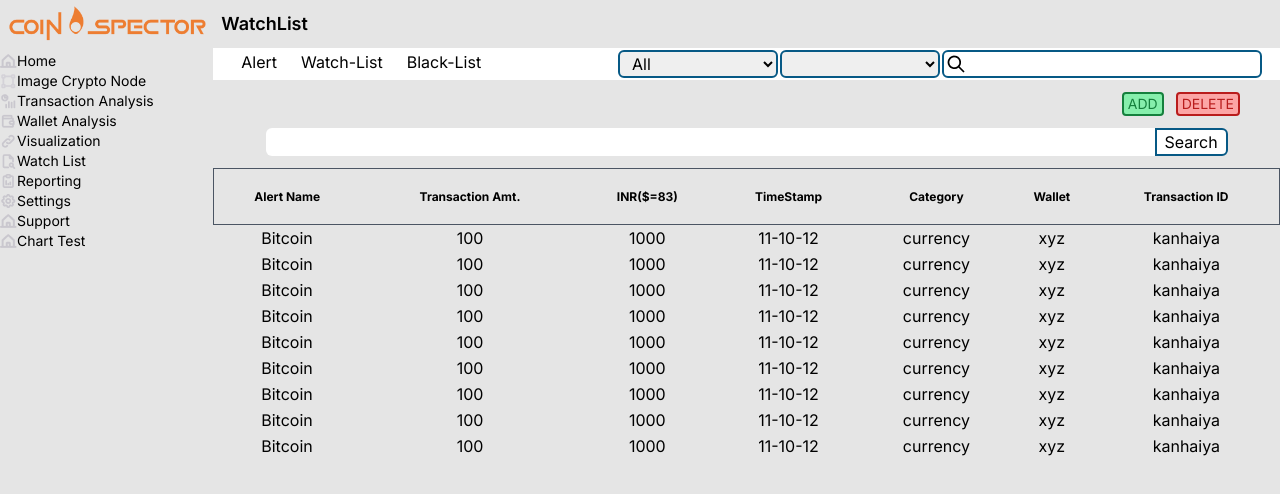
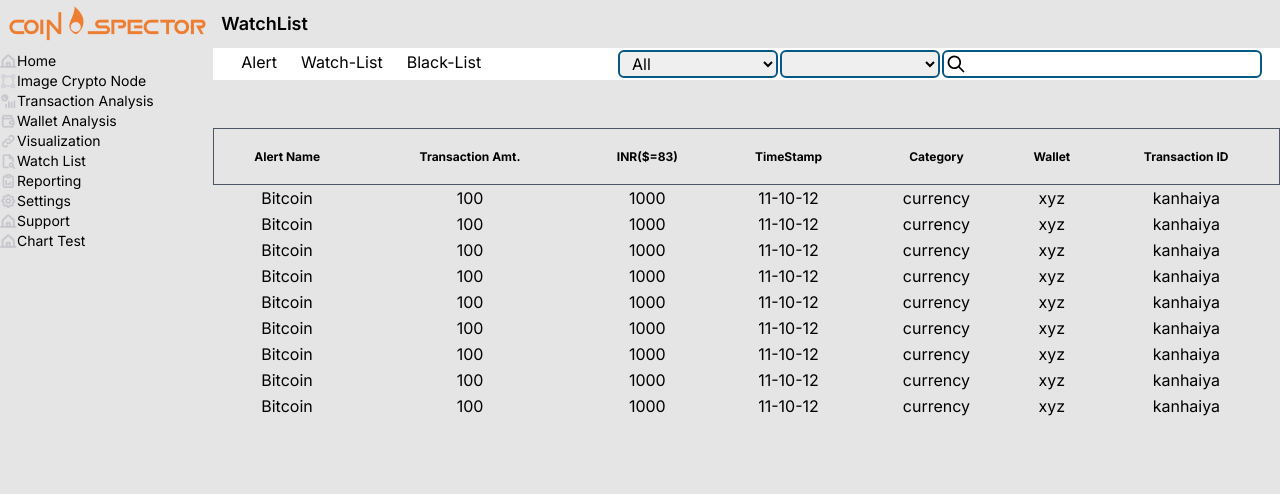
Before and after one commit to Mkanhaiyas/Crypto_Pro, a Next.js app: page / in a window 1280 px wide. Shown: the top 494 px of the page. Built offline with nearby package versions, Linux system fonts and the light colour scheme.

Commit message:
seeeeeee

```diff
--- a/Components/WatchList.js
+++ b/Components/WatchList.js
@@ -52,14 +52,14 @@ export default function WatchList({ add, del, search }) {
         <div className="flex flex-row justify-end mr-10">
           <button
             className={`rounded px-1 ${
-              add == "False" ? "hidden" : "block"
+              add ? "block" : "hidden"
             } text-sm text-green-700 bg-green-300 border-green-700 border-2 my-3 mx-3`}
           >
             ADD
           </button>
           <button
             className={`rounded px-1 text-sm text-red-700 bg-red-300 border-red-700 border-2 my-3 ${
-              del == "False" ? "hidden" : "block"
+              del ? "block" : "hidden"
             }`}
           >
             DELETE
@@ -67,7 +67,7 @@ export default function WatchList({ add, del, search }) {
         </div>
         <div
           className={` w-full flex justify-center items-cente pb-3 ${
-            search == "False" ? "hidden" : "block"
+            search ? "block" : "hidden"
           }`}
         >
           <input type="text" className="px-3 pb-3 h-7 rounded-l-md w-10/12 " />
--- a/app/blackList/page.js
+++ b/app/blackList/page.js
@@ -1,5 +1,6 @@
 import Menu from "@/Components/Menu";
-import WatchList from "@/Components/WatchList";
+// import WatchList from "@/Components/WatchList";
+import Link from "next/link";
 import datas from "@/data.json";
 
 export default function blackList() {
@@ -58,25 +59,18 @@ export default function blackList() {
           <div className="bg-neutral-200 min-h-12">
             <div className="flex flex-row justify-end mr-10">
               <button
-                className={`rounded px-1 ${
-                  add == "False" ? "hidden" : "block"
-                } text-sm text-green-700 bg-green-300 border-green-700 border-2 my-3 mx-3`}
+                className={`rounded px-1 text-sm text-green-700 bg-green-300 border-green-700 border-2 my-3 mx-3`}
               >
                 ADD
               </button>
               <button
-                className={`rounded px-1 text-sm text-red-700 bg-red-300 border-red-700 border-2 my-3 ${
-                  del == "False" ? "hidden" : "block"
-                }`}
+                className={`rounded px-1 text-sm text-red-700 bg-red-300 border-red-700 border-2 my-3
+                 hidden`}
               >
                 DELETE
               </button>
             </div>
-            <div
-              className={` w-full flex justify-center items-cente pb-3 ${
-                search == "False" ? "hidden" : "block"
-              }`}
-            >
+            <div className={` w-full justify-center items-cente pb-3 hidden`}>
               <input
                 type="text"
                 className="px-3 pb-3 h-7 rounded-l-md w-10/12 "
```
